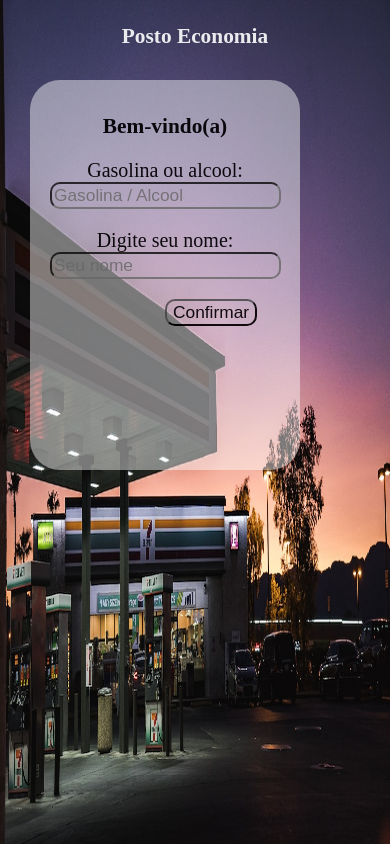
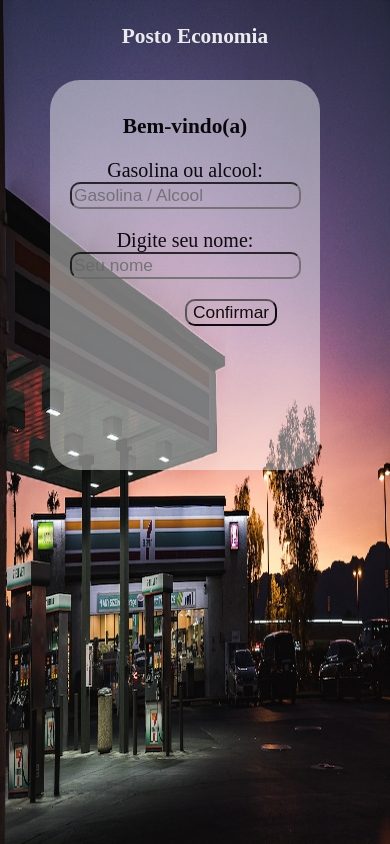
Before and after one commit to Leojjackson/project-posto-de-gasolina, a plain HTML site: page index.html in a window 390 px wide. Drawn offline with Linux system fonts and the light colour scheme.

Commit message:
17/11/2022

```diff
--- a/posto.css
+++ b/posto.css
@@ -66,11 +66,9 @@ p {
 }
 @media all and (max-width:400px){
    #caixa-div{
-    display: block;
-    justify-content: center;
     position: absolute;
     border-radius: 30px;
-    left: 70px;
+    left: 90px;
     top: 60px;
     margin: 20px;
     padding: 20px;
```
